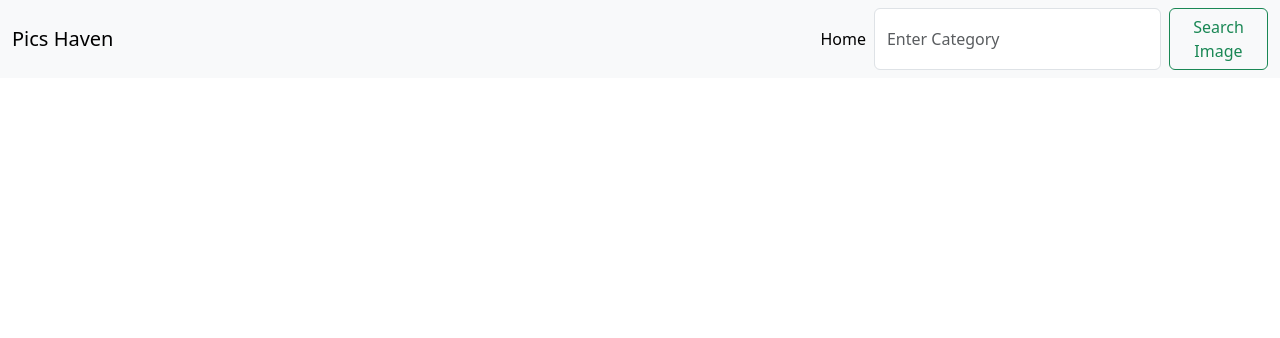
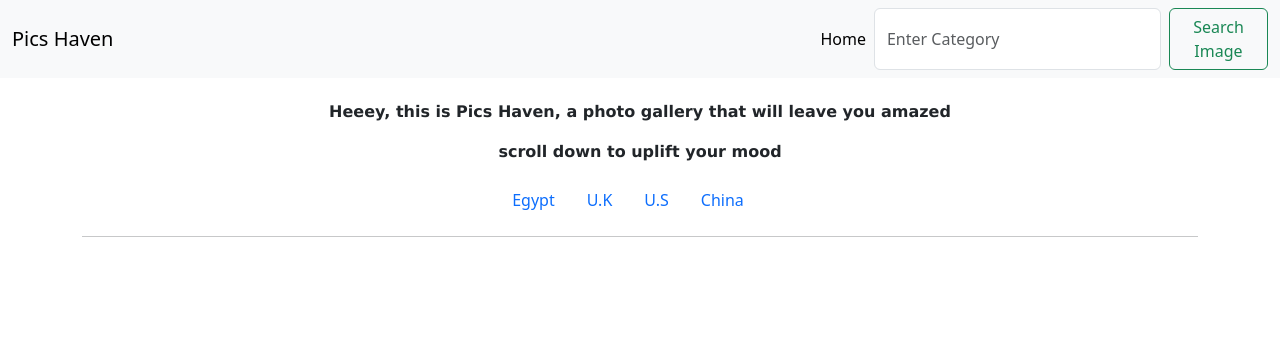
Before and after one commit to Njoro410/pichaven, a Django app: template favpics/templates/index.html in a window 1280 px wide. Shown: the top 338 px of the page. Run offline with Django 4.2, Linux system fonts and the light colour scheme; the template is opened without the code that fills it, so the values that code supplies are empty; some libraries are stand-ins or nearby versions.

Commit message:
added url to navigate to certain location

```diff
--- a/favpics/templates/index.html
+++ b/favpics/templates/index.html
@@ -2,23 +2,55 @@
 
 
 {% block content %}
-<div class="container-fluid">
-    <p>Pics Haven</p>
+<div class="container" style="margin-top: 100px;">
+    <div class="row">
+        <div class="col-sm-12">
+            <p><span id="hey">Heeey, this is Pics Haven, a photo gallery that will leave you amazed</span></p>
+            <p>scroll down to uplift your mood</p>
+
         </div>
+        <div class="row">
+            <div class="col-sm-12">
+                <ul class="nav justify-content-center">
+                    <li class="nav-item">
+                        <a class="nav-link" href="{% url 'location' location='Egypt' %}">Egypt</a>
+                    </li>
+                    <li class="nav-item">
+                        <a class="nav-link" href="#">U.K</a>
+                    </li>
+                    <li class="nav-item">
+                        <a class="nav-link" href="#">U.S</a>
+                    </li>
+                    <li class="nav-item">
+                        <a class="nav-link" href="#">China</a>
+                    </li>
+                </ul>
 
+            </div>
+        </div>
+    </div>
+    <hr>
+    <div class="container">
+        <div class="row">
+            <div class="col-sm-12">
+                <div class="row">
+                    <div class="col-sm-12">
                         <div id="carouselExampleCaptions" class="carousel slide" data-bs-ride="carousel">
                             <div class="carousel-indicators">
-        <button type="button" data-bs-target="#carouselExampleCaptions" data-bs-slide-to="0" class="active"
-            aria-current="true" aria-label="Slide 1"></button>
+                                <button type="button" data-bs-target="#carouselExampleCaptions" data-bs-slide-to="0"
+                                    class="active" aria-current="true" aria-label="Slide 1"></button>
                                 <button type="button" data-bs-target="#carouselExampleCaptions" data-bs-slide-to="1"
                                     aria-label="Slide 2"></button>
                                 <button type="button" data-bs-target="#carouselExampleCaptions" data-bs-slide-to="2"
                                     aria-label="Slide 3"></button>
+                                <button type="button" data-bs-target="#carouselExampleCaptions" data-bs-slide-to="3"
+                                    aria-label="Slide 4"></button>
                             </div>
                             <div class="carousel-inner">
                                 {% for image in images %}
-        <div class="carousel-item {% if forloop.first %} active {% endif %} ">
-            <img src="{{image.images.url}}" class="d-block w-100" alt="..." width=100 height=auto>
+                                <div class="carousel-item {% if forloop.first %} active {% endif %} img-fluid ">
+                                    <img src="{{image.images.url}}" class="d-block w-100" alt="{{image.name}}"
+                                        style="max-height:80vh;">
                                     <div class="carousel-caption d-none d-md-block">
                                         <h5>{{image.name}}</h5>
                                         <p>{{image.description}}</p>
@@ -28,23 +60,21 @@
                                 {% endfor %}
 
                             </div>
-    <button class="carousel-control-prev" type="button" data-bs-target="#carouselExampleCaptions" data-bs-slide="prev">
+                            <button class="carousel-control-prev" type="button"
+                                data-bs-target="#carouselExampleCaptions" data-bs-slide="prev">
                                 <span class="carousel-control-prev-icon" aria-hidden="true"></span>
                                 <span class="visually-hidden">Previous</span>
                             </button>
-    <button class="carousel-control-next" type="button" data-bs-target="#carouselExampleCaptions" data-bs-slide="next">
+                            <button class="carousel-control-next" type="button"
+                                data-bs-target="#carouselExampleCaptions" data-bs-slide="next">
                                 <span class="carousel-control-next-icon" aria-hidden="true"></span>
                                 <span class="visually-hidden">Next</span>
                             </button>
                         </div>
-<div class="container-fluid">
-    <div class="row" style="display: flex; flex-direction: row;">
-        <!-- <div class="col-sm-3" >
-
-
-        </div> -->
-        <div class="col-sm-9 images">
-            <!-- <div class=" row row-cols-1 row-cols-md-3 g-4"> -->
+                    </div>
+                </div>
+                <br>
+                <div class="col-sm-12 images">
                     {% for image in images %}
                     <div class="col-md-3 col-sm-4 col-lg-3">
 
@@ -60,17 +90,21 @@
 
                     </div>
                     {% endfor %}
-            <!-- </div> -->
+                </div>
 
             </div>
         </div>
     </div>
+
+</div>
+
 <style>
     .images {
         /* margin-top: 100px; */
         display: flex;
         flex-direction: row;
     }
+
 
     .rounded {
         float: left;
@@ -79,6 +113,13 @@
         object-fit: cover;
 
     }
+
+    .col-sm-12 p {
+        text-align: center;
+        font-weight: 900;
+        font-family: 'Lucida Sans', 'Lucida Sans Regular', 'Lucida Grande', 'Lucida Sans Unicode', Geneva, Verdana, sans-serif;
+
+    }
 </style>
 
 
```
Lines whose indentation alone changed are shown as unchanged.
